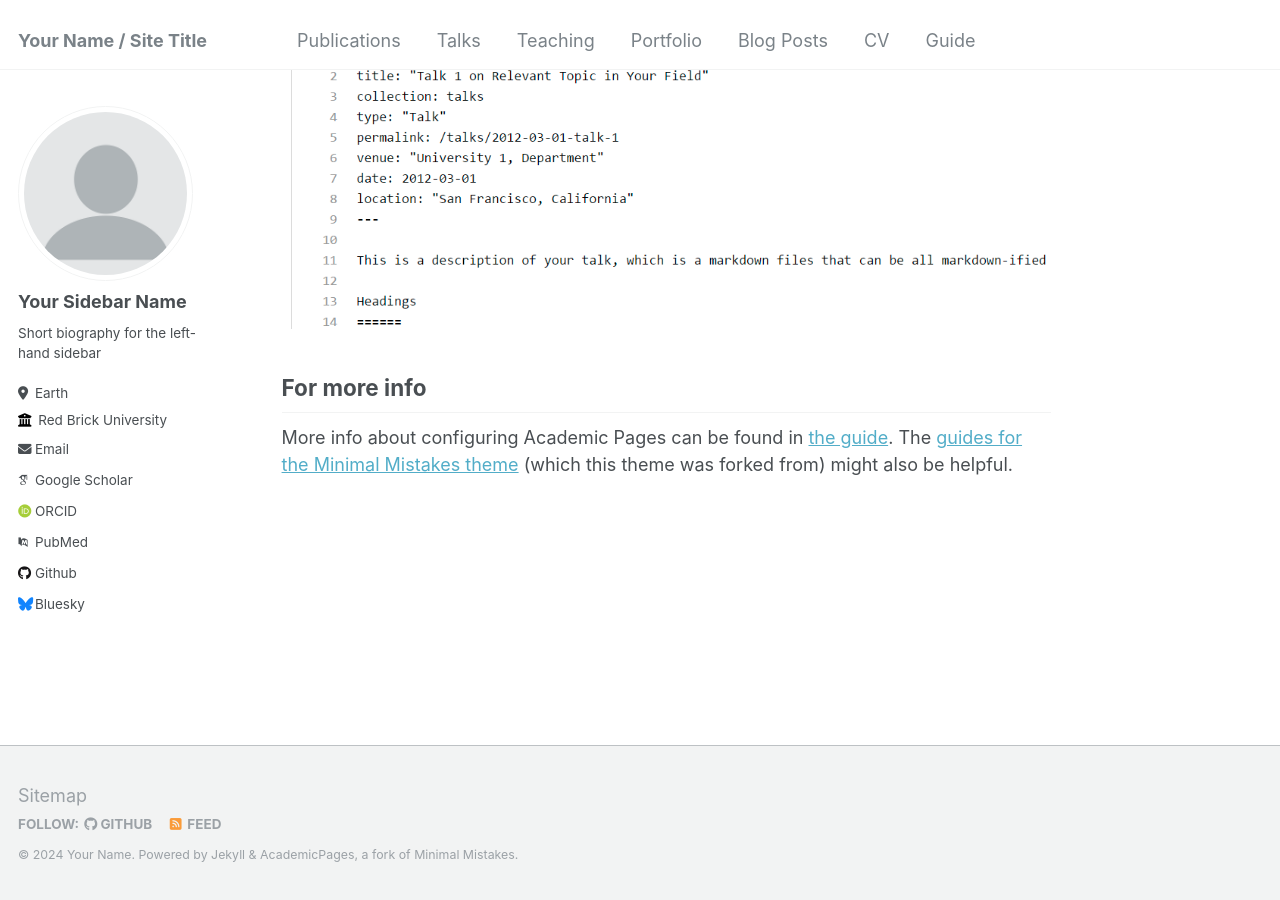
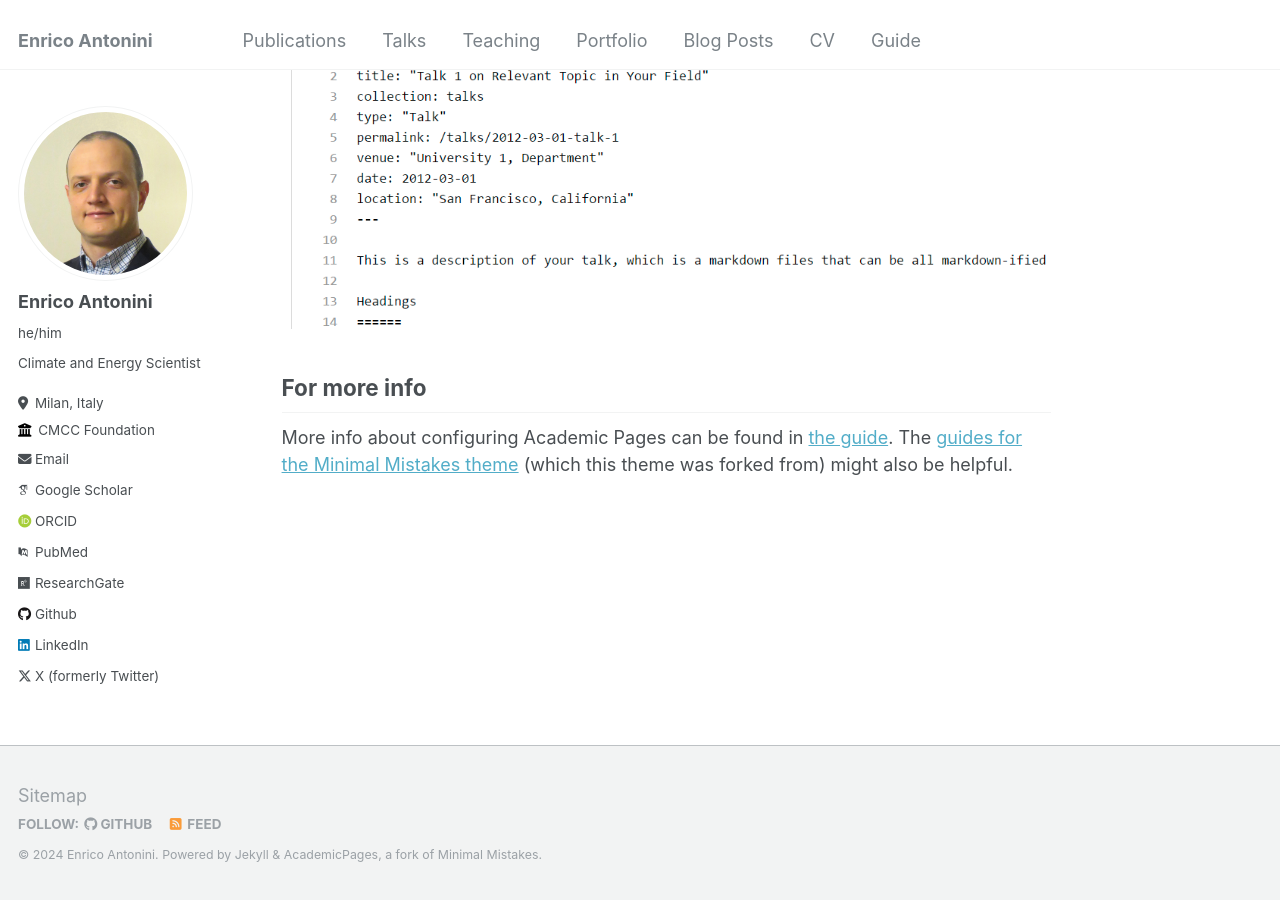
Before and after one commit to eantonini/eantonini.github.io, a Jekyll site: the page built from _pages/about.md, in a window 1280 px wide and 900 px high, scrolled down 2660 px. Built offline with Jekyll 4.4.1, drawn with Linux system fonts in a browser that asks for light colours; some web fonts are replaced.

Commit message:
Initial changes

```diff
--- a/_config.yml
+++ b/_config.yml
@@ -8,47 +8,47 @@
 
 # Basic Site Settings
 locale                   : "en-US"
-title                    : "Your Name / Site Title"
+title                    : "Enrico Antonini"
 title_separator          : "-"
-name                     : &name "Your Name"
+name                     : &name "Enrico Antonini"
 description              : &description "personal description"
-url                      : https://academicpages.github.io # the base hostname & protocol for your site e.g. "https://mmistakes.github.io"
+url                      : https://eantonini.github.io # the base hostname & protocol for your site e.g. "https://mmistakes.github.io"
 baseurl                  : "" # the subpath of your site, e.g. "/blog"
-repository               : "academicpages/academicpages.github.io"
+repository               : "eantonini/eantonini.github.io"
 
 # Site Author - The following control what appear as part of the author content on the side bar.
 #               If a field is blank the icon and link will not appear, otherwise it will be shown.
 #               Additional customization can be done by editing /_includes/author-profile.html
 author:
   # Biographic information
-  avatar           : "profile.png"
-  name             : "Your Sidebar Name"
-  pronouns         : # example: "she/her"
-  bio              : "Short biography for the left-hand sidebar"
-  location         : "Earth"
-  employer         : "Red Brick University"
+  avatar           : "profile.jpg"
+  name             : "Enrico Antonini"
+  pronouns         : "he/him"
+  bio              : "Climate and Energy Scientist"
+  location         : "Milan, Italy"
+  employer         : "CMCC Foundation"
   uri              : # URL
-  email            : "none@example.org"
+  email            : "enrico.antonini@cmcc.it"
 
   # Academic websites
   arxiv            : # URL - Update with the correct link to your profile
-  googlescholar    : "https://scholar.google.com/citations?user=PS_CX0AAAAAJ"
+  googlescholar    : "https://scholar.google.com/citations?user=nzfPAdkAAAAJ"
   impactstory      : # URL
-  orcid            : "http://orcid.org/yourorcidurl"
+  orcid            : "https://orcid.org/0000-0002-5573-0954"
   semantic         : # URL
   pubmed           : "https://www.ncbi.nlm.nih.gov/pubmed/?term=john+snow"
-  researchgate     : # URL
+  researchgate     : "https://www.researchgate.net/profile/Enrico-Antonini"
 
   # Repositories and software development
   bitbucket        : # Username - Update with your username on the site
   codepen          : # Username
   dribbble         : # Username
-  github           : "academicpages"
+  github           : "eantonini"
   kaggle           : # Username
   stackoverflow    : # User number or user number and name (i.e., use "1" or "1/jeff-atwood")
 
   # Social media
-  bluesky          : "bsky.app" # Replace this with you Bluesky username
+  bluesky          : # username
   facebook         : # Username
   flickr           : # Username
   foursquare       : # Username
@@ -57,7 +57,7 @@ author:
   keybase          : # Username
   instagram        : # Username
   lastfm           : # Username
-  linkedin         : # Username
+  linkedin         : "enricoantonini"
   mastodon         : # URL
   medium           : # URL
   pinterest        : # Username
@@ -65,7 +65,7 @@ author:
   steam            : # Username
   telegram         : # URL
   tumblr           : # Username
-  twitter          : # Username for X / Twitter
+  twitter          : "Enrico_Antonini"
   vine             : # Username
   weibo            : # Username
   wikipedia        : # Username
```
Also changed, not shown: images/profile.jpg (added).
